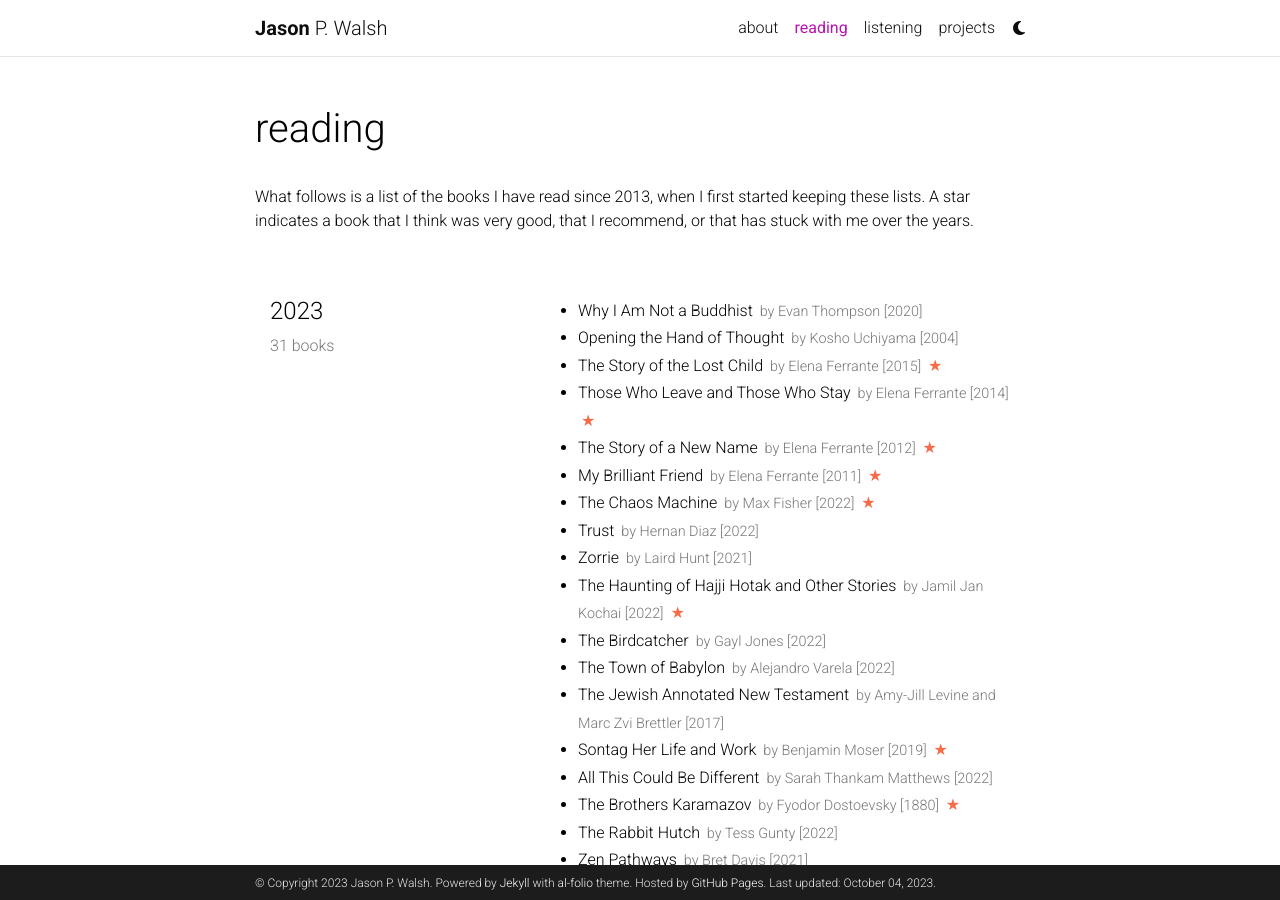
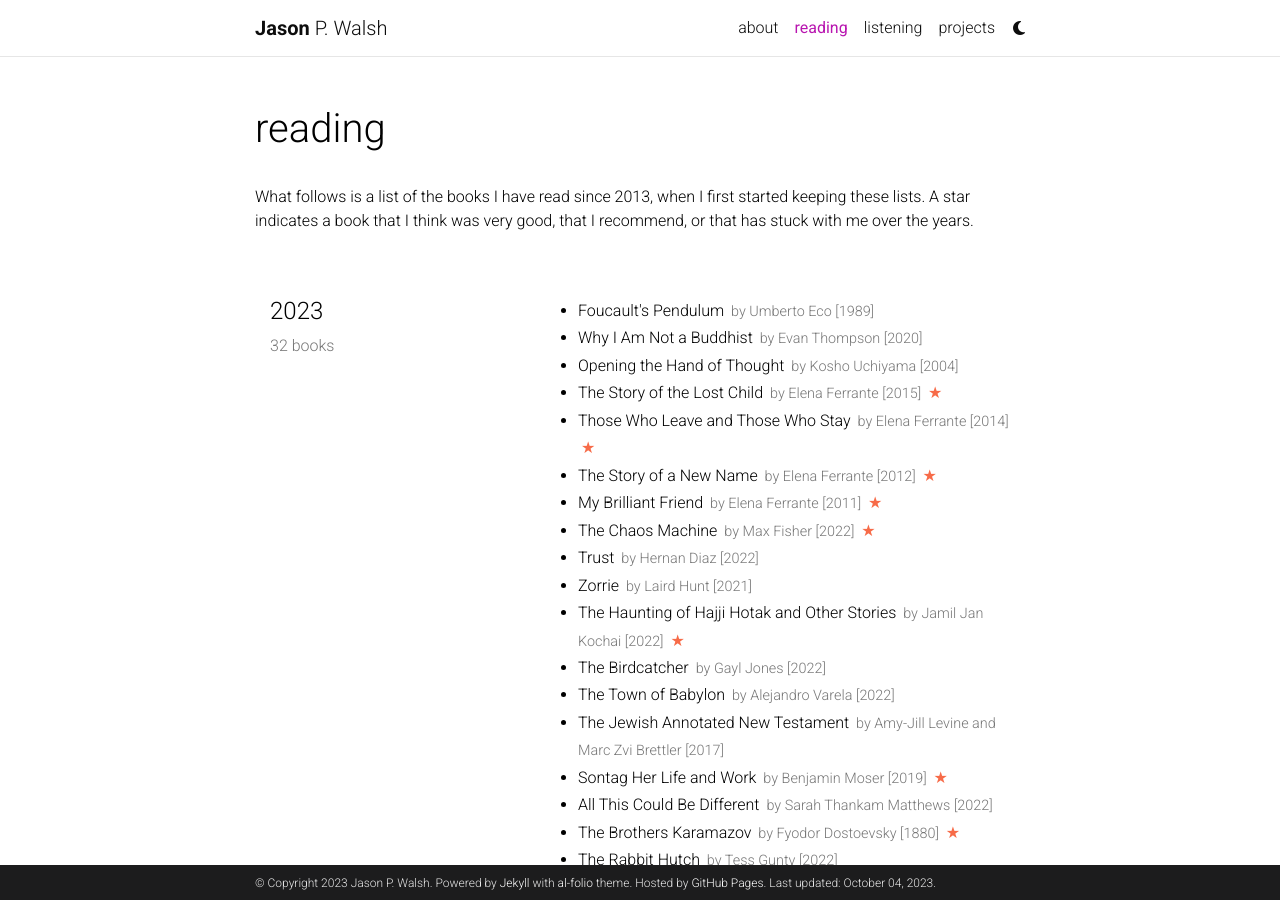
Before and after one commit to jwals23/jwals23.github.io, a Jekyll site: the page built from _pages/reading.md, in a window 1280 px wide and 900 px high. Built offline with Jekyll 4.4.1, drawn with Linux system fonts in a browser that asks for light colours; comment, search, counter and statistics services are not loaded; a style sheet for code colours, icons or effects is not loaded.

Commit message:
Update reading.yml

```diff
--- a/_data/reading.yml
+++ b/_data/reading.yml
@@ -1,6 +1,10 @@
 list:
   - year: "2023"
     books:
+      - title: Foucault's Pendulum
+        author: Umberto Eco
+        year: 1989
+
       - title: Why I Am Not a Buddhist
         author: Evan Thompson
         year: 2020
```
